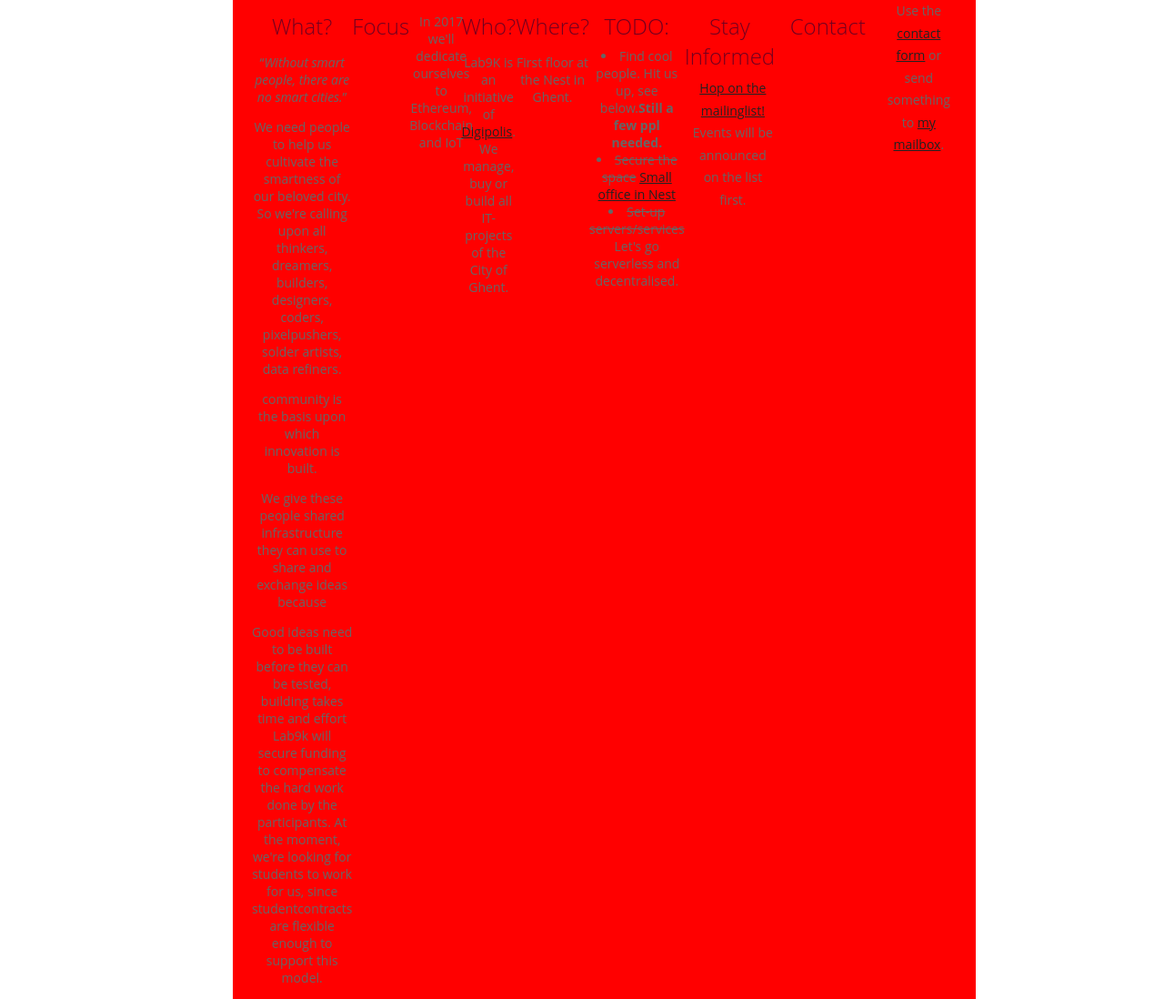
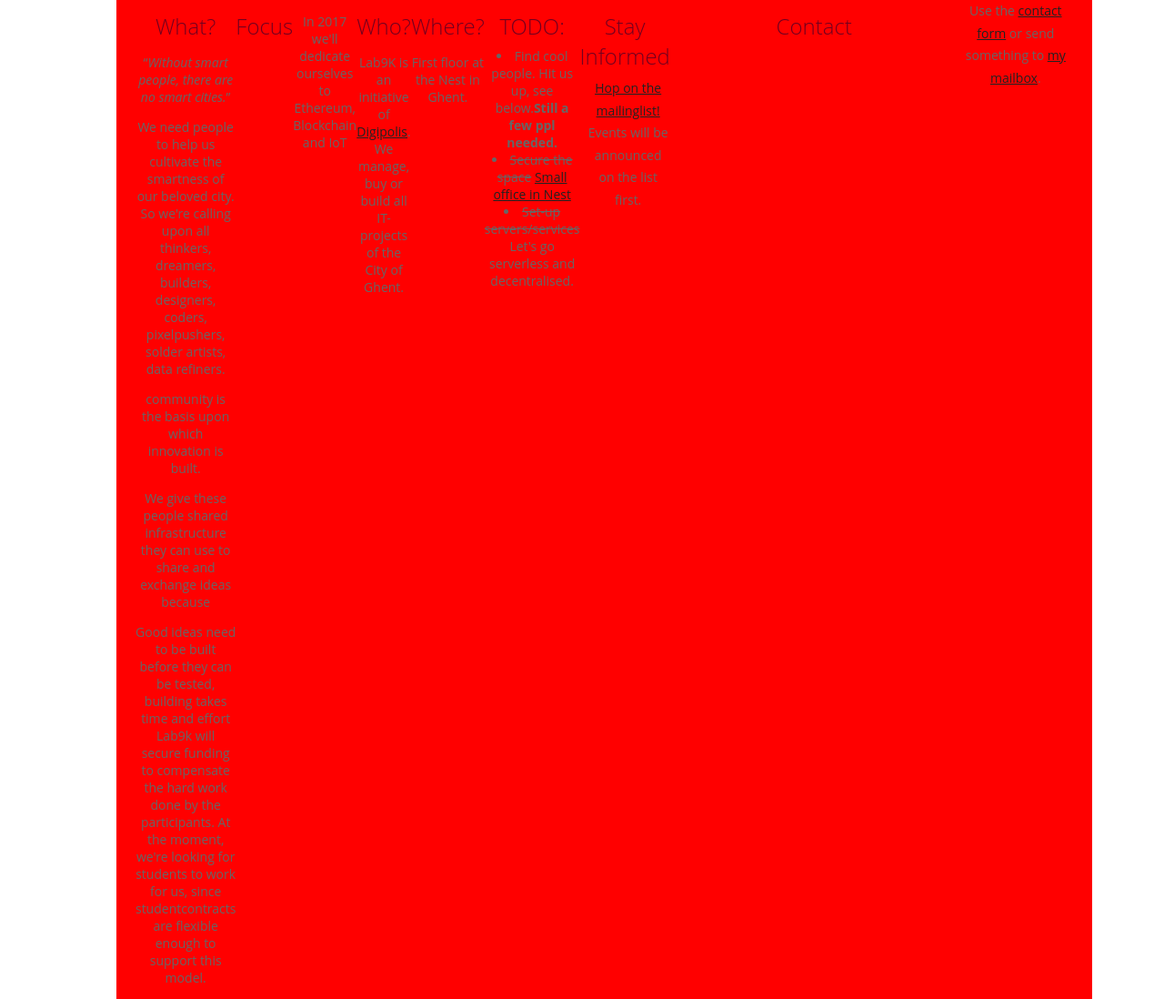
Before and after one commit to lab9k/lab9k.github.io, a Jekyll site: the page built from index.html, in a window 1280 px wide. Shown: the part 693-1791 px from the top of the page at 91% size. Built offline with Jekyll 4.4.1, drawn with Linux system fonts in a browser that asks for light colours.

Commit message:
Post Update

```diff
--- a/_layouts/default.html
+++ b/_layouts/default.html
@@ -88,12 +88,12 @@
 /***************************/
 .home {
     background-color: red;
-    width: 60vw;
+    width: 80vw;
     position: relative;
     display: flex;
     flex-direction: row;
-    margin-left: 20vw;
-    margin-right: 20vw;
+    margin-left: 10vw;
+    margin-right: 10vw;
 }
 .home-section {
     display: flex;
```
